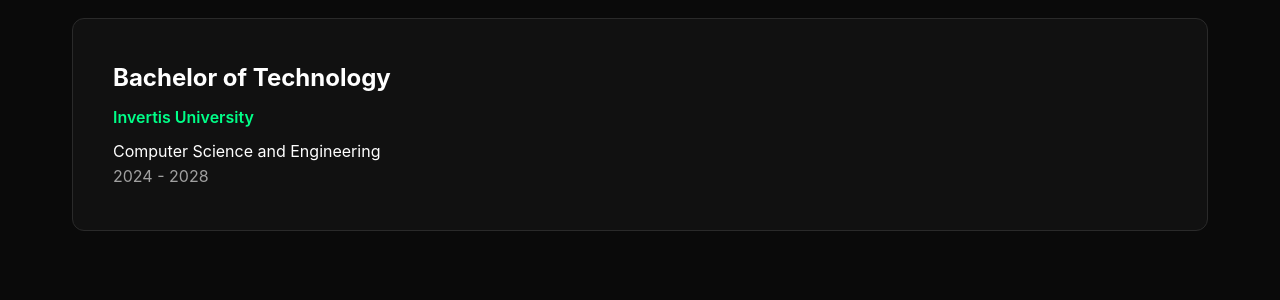
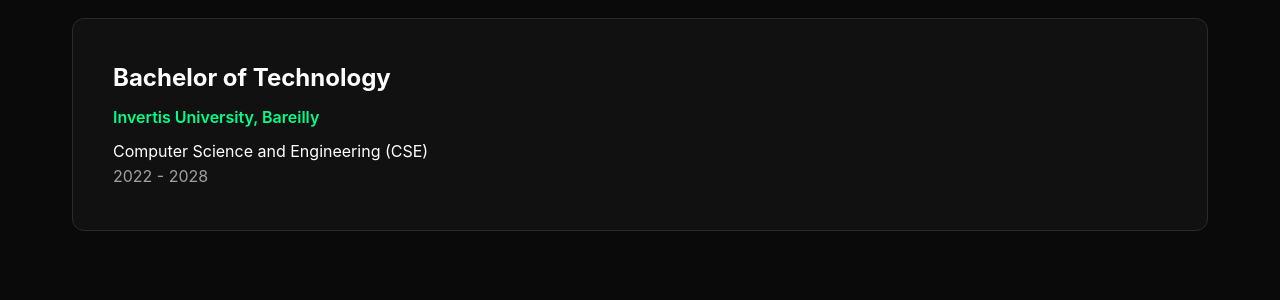
Before and after one commit to MakeWithArpit/portfolio, a Django app: page / in a window 1280 px wide. Shown: the part 2644-2944 px from the top of the page. Run offline with Django 5.2, Linux system fonts and the light colour scheme.

Commit message:
make dynamic = education

```diff
--- a/portfolio/templates/portfolio_html.html
+++ b/portfolio/templates/portfolio_html.html
@@ -100,12 +100,16 @@
             <div class="section-tag">Education</div>
             <h2 class="section-title">Academic Background</h2>
         </div>
-        <div class="education-card">
-            <h3>Bachelor of Technology</h3>
-            <p class="university">Invertis University</p>
-            <p>Computer Science and Engineering</p>
-            <p class="duration">2024 - 2028</p>
-        </div>
+        {% for qual in qualifications %}
+
+            <div class="education-card">
+                <h3>{{qual.Degree}}</h3>
+                <p class="university">{{qual.Institution}}</p>
+                <p>{{qual.Branch}}</p>
+                <p class="duration">{{qual.Year}}</p>
+            </div>
+        {% endfor %}
+
     </section>
 
     <section class="container" id="projects">
```
